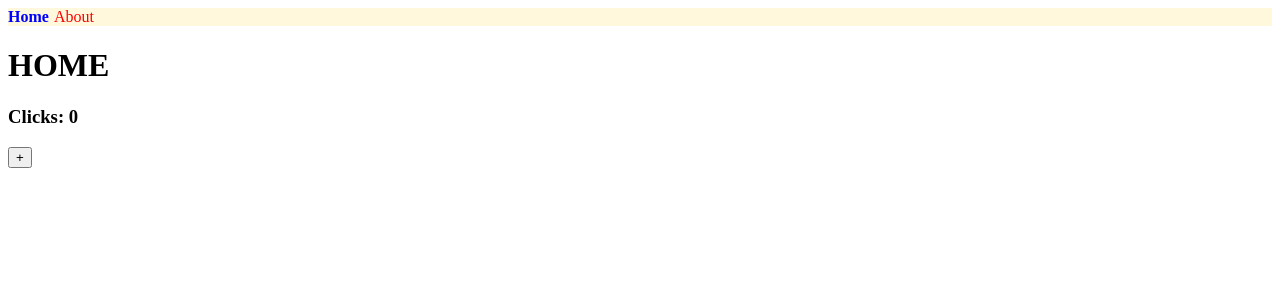
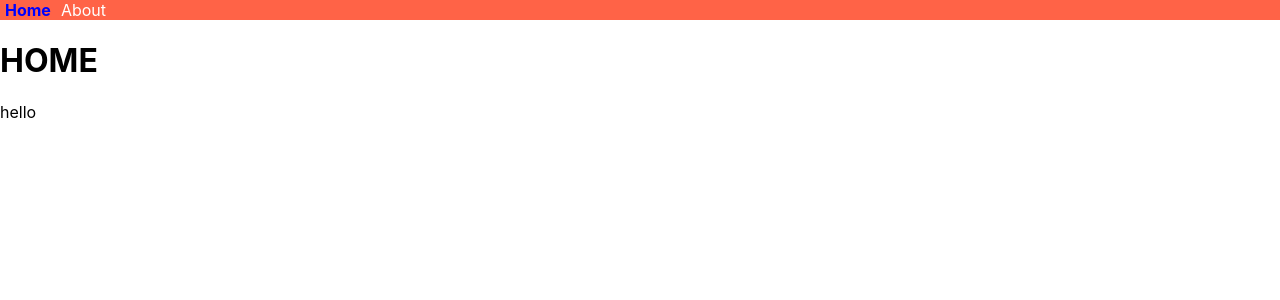
Before and after one commit to ZERO2ONE23581/NextJS_movie_app_v1, a Next.js app: page / in a window 1280 px wide. Shown: the top 300 px of the page. Built offline with nearby package versions, Linux system fonts and the light colour scheme.

Commit message:
custom app

```diff
--- a/components/Counter.js
+++ /dev/null
@@ -1,17 +0,0 @@
-import { useState } from "react";
-
-export default function Counter() {
-  const [counter, setCounter] = useState(0);
-  return (
-    <div>
-      <h3>Clicks: {counter}</h3>
-      <button
-        onClick={() => {
-          setCounter((prev) => prev + 1);
-        }}
-      >
-        +
-      </button>
-    </div>
-  );
-}
--- a/components/NavBar.js
+++ b/components/NavBar.js
@@ -13,12 +13,7 @@ export default function NavBar() {
       </Link>
       <style jsx>{`
         nav {
-          background-color: cornsilk;
-        }
-        a {
-          margin-right: 5px;
-          text-decoration: none;
-          color: red;
+          background-color: tomato;
         }
         .active {
           font-weight: bold;
--- /dev/null
+++ b/pages/_app.js
@@ -0,0 +1,21 @@
+import NavBar from "../components/NavBar";
+
+//global css를 쓸때는 반드시 _app.js파일에서 import 하도록 한다!
+import "../styles/globals.css";
+
+export default function App({ Component, pageProps }) {
+  return (
+    <div>
+      <NavBar />
+      <Component {...pageProps} />
+      <span>hello</span>
+      <style jsx global>{`
+        a {
+          color: white;
+          padding: 5px;
+          text-decoration: none;
+        }
+      `}</style>
+    </div>
+  );
+}
--- a/pages/about.js
+++ b/pages/about.js
@@ -1,9 +1,6 @@
-import NavBar from "../components/Navbar";
-
 export default function About() {
   return (
     <div>
-      <NavBar />
       <h1>About</h1>
     </div>
   );
--- a/pages/index.js
+++ b/pages/index.js
@@ -1,12 +1,7 @@
-import Counter from "../components/Counter";
-import NavBar from "../components/Navbar";
-
 export default function Home() {
   return (
     <div>
-      <NavBar />
       <h1>HOME</h1>
-      <Counter />
     </div>
   );
 }
```
